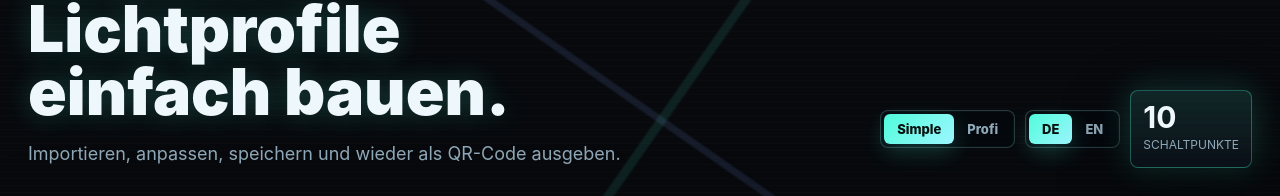
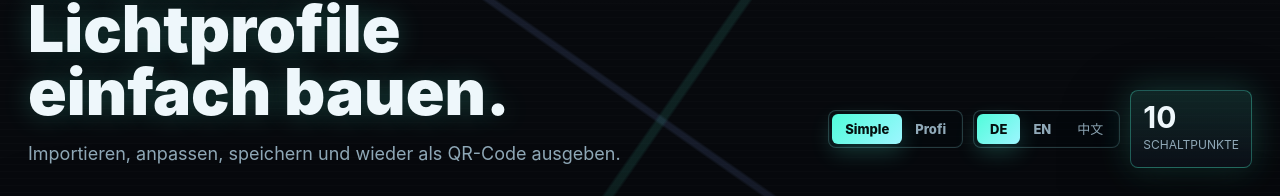
Before and after one commit to user60311/fzone-light-editor, a React (Vite) app: page / in a window 1280 px wide. Shown: the part 102-298 px from the top of the page. Built offline with nearby package versions, Linux system fonts and the light colour scheme; no server answers.

Commit message:
Add Chinese UI language

```diff
--- a/src/App.tsx
+++ b/src/App.tsx
@@ -61,7 +61,7 @@ const channelMeta: Array<{ key: ChannelKey; label: string; color: string }> = [
 const MAX_INTENSITY_PERCENT = 100
 const MAX_HISTORY_ITEMS = 60
 
-type UiLanguage = 'de' | 'en'
+type UiLanguage = 'de' | 'en' | 'zh'
 
 const UI_TEXT = {
   de: {
@@ -200,6 +200,74 @@ const UI_TEXT = {
     chartLabel: 'WRGB daily curve',
     checksumMeta: 'Checksum',
   },
+  zh: {
+    heroTitle: '快速创建灯光配置。',
+    heroCopy: '导入、编辑、保存，并重新导出为二维码。',
+    viewLabel: '选择视图',
+    languageLabel: '选择语言',
+    checksum: '校验和',
+    length: '长度',
+    switchPoints: '切换点',
+    importExport: '导入/导出',
+    uploadQr: '上传二维码图片',
+    importJson: '导入 JSON 文件',
+    qrRawData: '二维码原始数据',
+    decode: '解码',
+    reset: '重置',
+    samples: '示例配置',
+    curveCreation: '曲线编辑',
+    profileIdHex: '配置 ID hex',
+    profileIdShort: '配置 ID',
+    unknownModel: '检测到未知型号',
+    unknownModelHelp: '尚未映射。',
+    unknownModelAction: '建议型号',
+    channelLocks: '锁定通道',
+    presetGenerator: '预设生成器',
+    presetHelp: '选择一条曲线，并设置开始和结束时间。',
+    preset: '预设',
+    start: '开始',
+    end: '结束',
+    generate: '生成',
+    actions: '操作',
+    hour: '小时',
+    minute: '分钟',
+    intensity: '强度',
+    duplicatePoint: '复制切换点',
+    deletePoint: '删除切换点',
+    copy: '复制',
+    generatedQr: '生成的 FZone 二维码',
+    publishProfile: '发布配置',
+    profileName: '配置名称',
+    description: '描述',
+    save: '保存中',
+    publish: '发布',
+    newLength: '新长度',
+    newChecksum: '新校验和',
+    generatedPayload: '生成的 Payload',
+    storageSearch: '配置存储/搜索',
+    search: '搜索',
+    model: '型号',
+    adminCode: '管理员代码',
+    optional: '可选',
+    adminActive: '管理员模式已启用。删除按钮已显示。',
+    readOnly: '没有管理员代码时，配置只能读取。',
+    communityProfiles: '社区配置',
+    allModels: '所有型号',
+    searchPlaceholder: '名称、标签、型号',
+    points: '点',
+    delete: '删除',
+    noProfiles: '未找到匹配的配置。',
+    footer: 'User60311 制作的非官方社区工具。与 FZone 无关联；二维码配置仅在自愿情况下发布。',
+    undo: '撤销',
+    redo: '重做',
+    point: '点',
+    lightCurve: '灯光曲线',
+    chartHelp: '颜色点调整强度。下方时间点移动切换时间。',
+    zoomPoints: '缩放到切换点',
+    showFullDay: '显示 24 小时',
+    chartLabel: 'WRGB 日曲线',
+    checksumMeta: '校验和',
+  },
 } as const
 
 type LightPreset = {
@@ -613,16 +681,19 @@ const PRESET_GROUPS = [
   {
     labelDe: 'Alltag',
     labelEn: 'Everyday',
+    labelZh: '日常',
     presets: ['Sanfter Tag', 'Garnelen-Morgen', 'Low-Tech', 'Feierabend', 'Abendblau', 'Mondlicht Blau'],
   },
   {
     labelDe: 'Pflanzen & Aquascaping',
     labelEn: 'Plants & Aquascaping',
+    labelZh: '水草与造景',
     presets: ['Pflanzen-Peak', 'Dutch Style', 'Iwagumi Klar', 'Asien-Style', 'Wabi-Kusa', 'Showcase', 'Algenpause'],
   },
   {
     labelDe: 'Biotop & Regionen',
     labelEn: 'Biotope & Regions',
+    labelZh: '原生缸与地区',
     presets: [
       'Biotop Soft',
       'Amazonas',
@@ -638,6 +709,7 @@ const PRESET_GROUPS = [
   {
     labelDe: 'Spezial',
     labelEn: 'Special',
+    labelZh: '特殊',
     presets: ['Meerwasser', 'Tanganjika Fels', 'Malawi Klar'],
   },
 ] as const
@@ -1199,6 +1271,9 @@ function App() {
             <button type="button" className={language === 'en' ? 'active' : ''} onClick={() => setLanguage('en')}>
               EN
             </button>
+            <button type="button" className={language === 'zh' ? 'active' : ''} onClick={() => setLanguage('zh')}>
+              中文
+            </button>
           </div>
           {interfaceMode === 'profi' && (
             <>
@@ -1370,7 +1445,7 @@ function App() {
                   onInput={(event) => setSelectedPresetName(event.currentTarget.value)}
                 >
                   {PRESET_GROUPS.map((group) => (
-                    <optgroup key={group.labelDe} label={language === 'de' ? group.labelDe : group.labelEn}>
+                    <optgroup key={group.labelDe} label={presetGroupLabel(group, language)}>
                       {group.presets.map((presetName) => (
                         <option key={presetName}>{presetName}</option>
                       ))}
@@ -1415,7 +1490,7 @@ function App() {
             <table>
               <thead>
                 <tr>
-                  <th>{language === 'de' ? 'Zeit' : 'Time'}</th>
+                  <th>{timeColumnLabel(language)}</th>
                   <th>W</th>
                   <th>R</th>
                   <th>G</th>
@@ -1636,7 +1711,7 @@ function App() {
 
 function CommunityMeta({ item, language }: { item: CommunityProfile; language: UiLanguage }) {
   const text = UI_TEXT[language]
-  const date = new Intl.DateTimeFormat(language === 'de' ? 'de-DE' : 'en-US', {
+  const date = new Intl.DateTimeFormat(dateLocale(language), {
     day: '2-digit',
     month: '2-digit',
     year: '2-digit',
@@ -1686,6 +1761,42 @@ function fitPresetToRange(preset: LightPreset, startMinute: number, endMinute: n
       minute: targetMinute % 60,
     }
   })
+}
+
+function presetGroupLabel(group: (typeof PRESET_GROUPS)[number], language: UiLanguage) {
+  if (language === 'de') {
+    return group.labelDe
+  }
+
+  if (language === 'zh') {
+    return group.labelZh
+  }
+
+  return group.labelEn
+}
+
+function timeColumnLabel(language: UiLanguage) {
+  if (language === 'de') {
+    return 'Zeit'
+  }
+
+  if (language === 'zh') {
+    return '时间'
+  }
+
+  return 'Time'
+}
+
+function dateLocale(language: UiLanguage) {
+  if (language === 'de') {
+    return 'de-DE'
+  }
+
+  if (language === 'zh') {
+    return 'zh-CN'
+  }
+
+  return 'en-US'
 }
 
 function slugify(value: string) {
@@ -1782,7 +1893,7 @@ function ProfileChart({
       setDragTooltip({
         x: clamp(pointerX + 16, 90, chartSize.width - 190),
         y: 360,
-        label: `${language === 'de' ? 'Zeit' : 'Time'} ${formatAxisTime(timeUpdates.hour * 60 + timeUpdates.minute)}`,
+        label: `${timeColumnLabel(language)} ${formatAxisTime(timeUpdates.hour * 60 + timeUpdates.minute)}`,
       })
       return
     }
```
